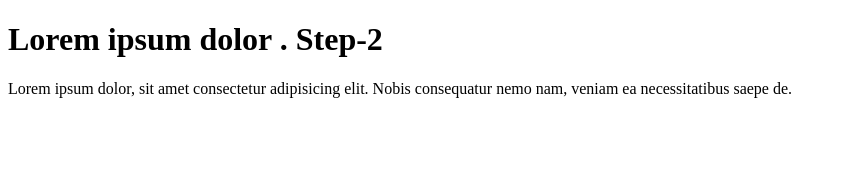
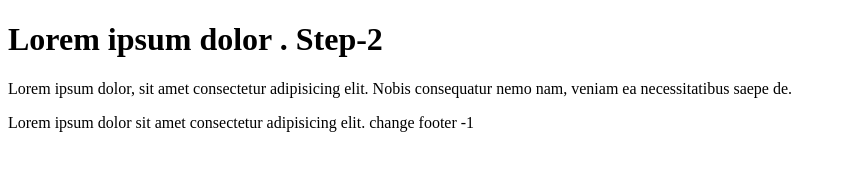
Before and after one commit to abubakkerdev1/github, a plain HTML site: page index.html in a window 1280 px wide. Shown: the whole page, without its empty margins (0-846 px from the left). Drawn offline with Linux system fonts and the light colour scheme.

Commit message:
change 4 footer

```diff
--- a/index.html
+++ b/index.html
@@ -10,6 +10,8 @@
     <h1>Lorem ipsum dolor . Step-2 </h1>
     <p>Lorem ipsum dolor, sit amet consectetur adipisicing elit. Nobis consequatur nemo nam, veniam ea necessitatibus saepe de.</p>
 
-
+    <footer>
+        Lorem ipsum dolor sit amet consectetur adipisicing elit. change footer -1
+    </footer>
 </body>
 </html>
```
